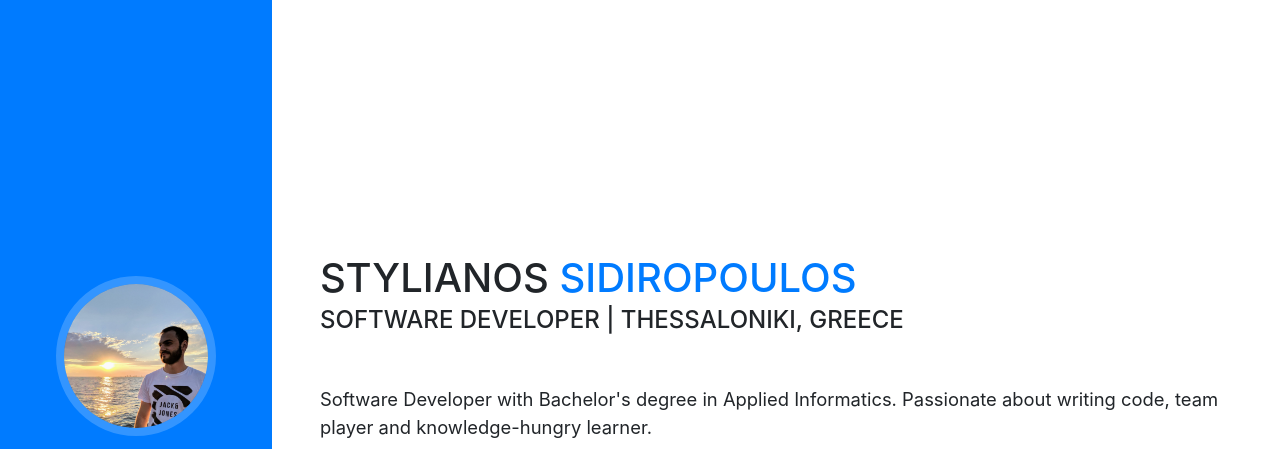
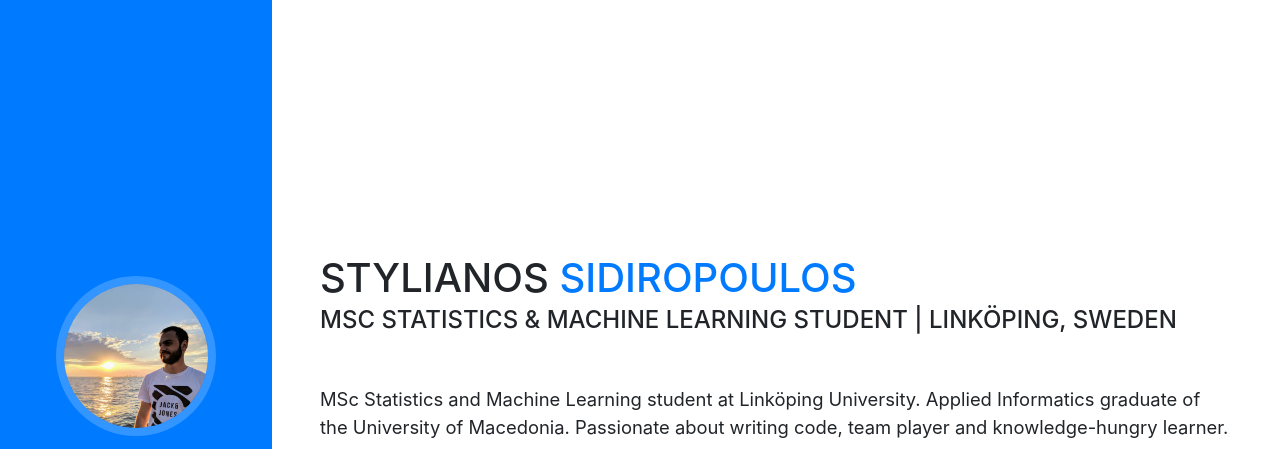
Before and after one commit to steliossid/steliossid.github.io, a website with bundled scripts: page index.html in a window 1280 px wide. Shown: the top 449 px of the page. Built offline with nearby package versions, Linux system fonts and the light colour scheme; a web font is replaced by a local one.

Commit message:
index.html changed

```diff
--- a/index.html
+++ b/index.html
@@ -57,9 +57,9 @@
           <h1 class="mb-0">Stylianos
             <span class="text-primary">Sidiropoulos</span>
           </h1>
-          <div class="subheading mb-5">Software Developer | Thessaloniki, Greece
+          <div class="subheading mb-5">MSc Statistics & Machine Learning student | Linköping, Sweden
           </div>
-          <p class="lead mb-5">Software Developer with Bachelor's degree in Applied Informatics. Passionate about writing code, team player and knowledge-hungry learner.</p>
+          <p class="lead mb-5">MSc Statistics and Machine Learning student at Linköping University. Applied Informatics graduate of the University of Macedonia. Passionate about writing code, team player and knowledge-hungry learner.</p>
           <div class="social-icons">
             <a href="https://www.linkedin.com/in/steliossid/" target="_blank">
               <i class="fab fa-linkedin-in"></i>
```
